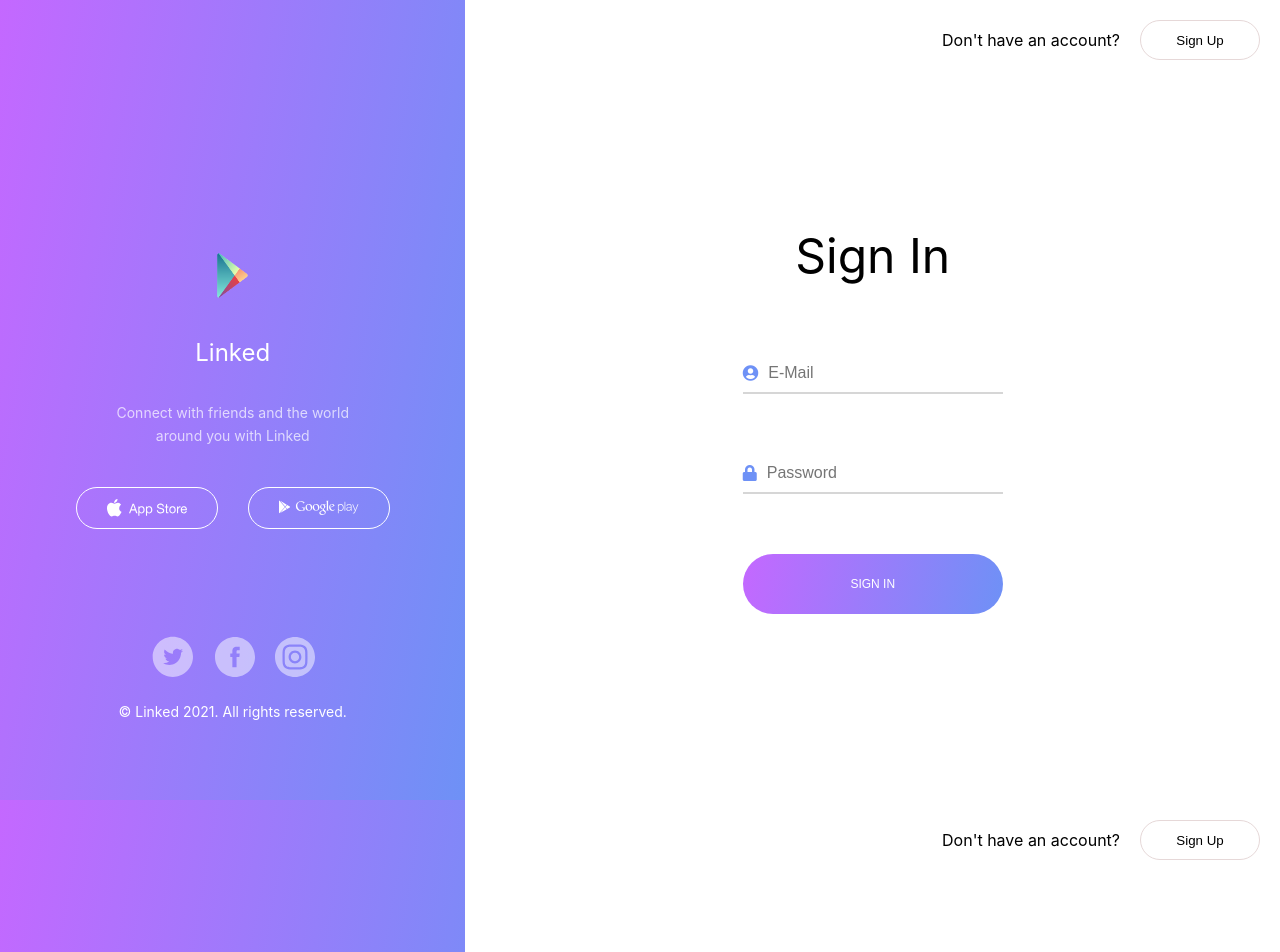
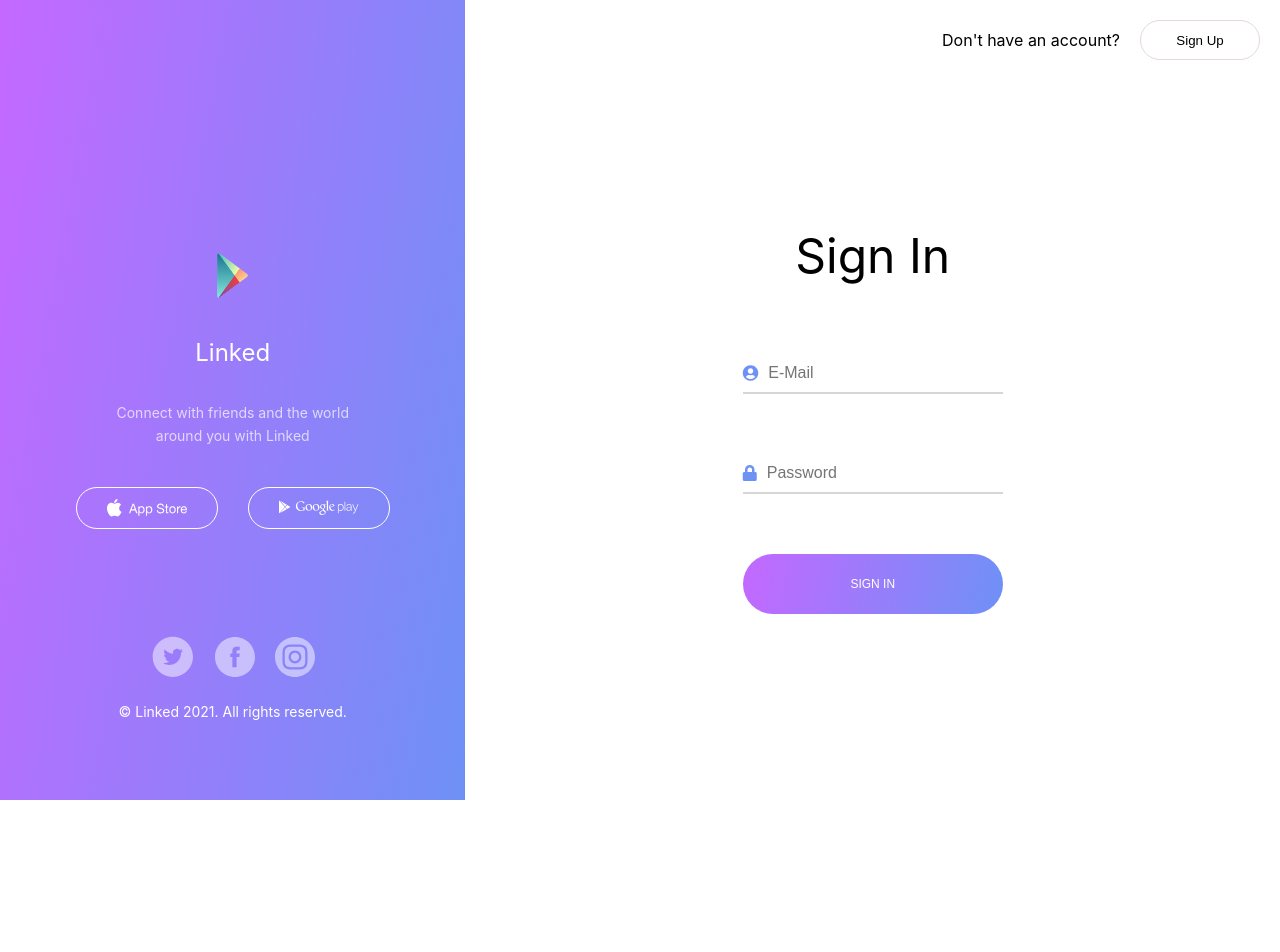
Before and after one commit to EzequiasCalvo/santi_linietsky_challenge_front, a React (Create React App) app in the folder client/: page / in a window 1280 px wide. Shown: the top 952 px of the page. After the commit the page ends 800 px from the top, so only its background shows below. Built offline with nearby package versions, Linux system fonts and the light colour scheme.

Commit message:
bug fixed, extra login call

```diff
--- a/client/src/App.js
+++ b/client/src/App.js
@@ -18,7 +18,7 @@ function App() {
           <Route path="*" component={() => "404 NOT FOUND"} />
         </Switch>
       </Router>
-      <Login />
+      {/* <Login /> */}
     </div>
   );
 }
```
